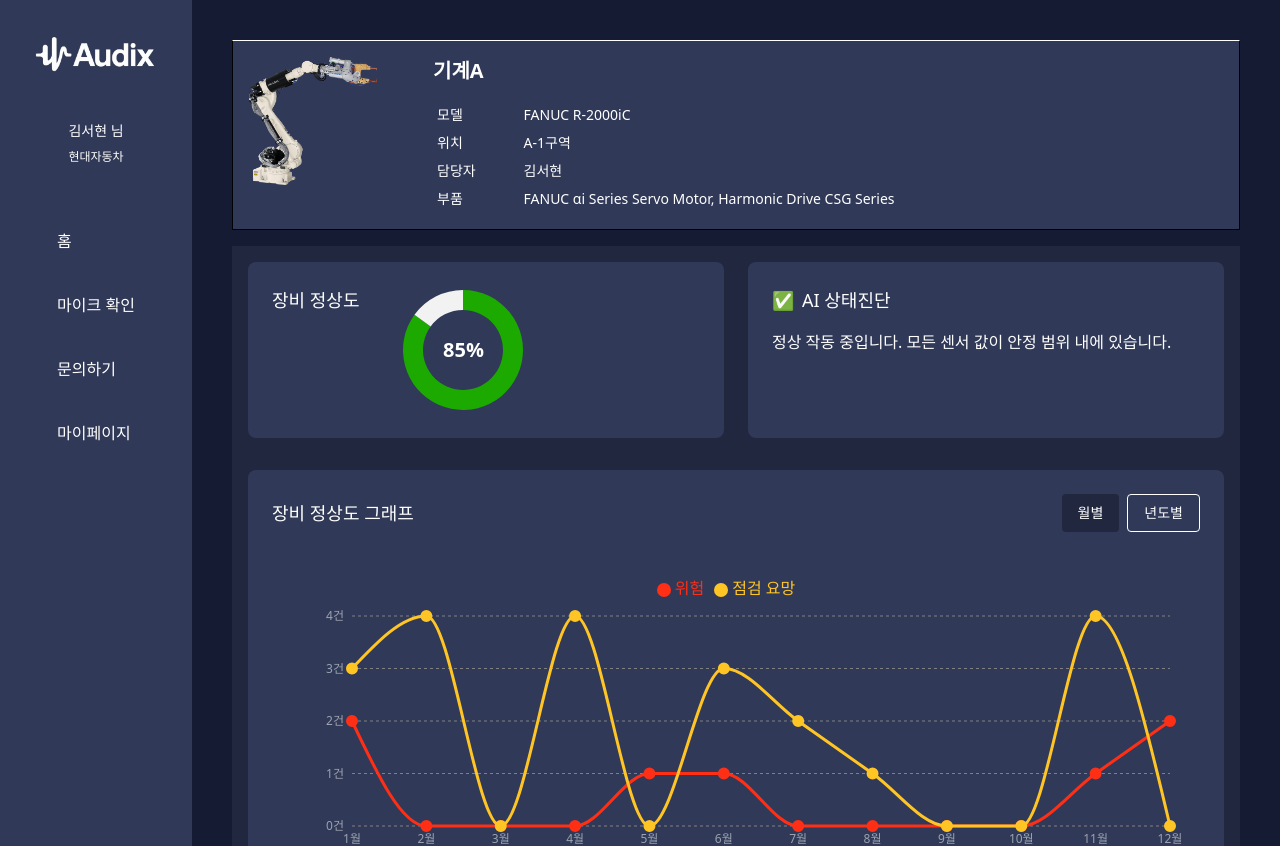
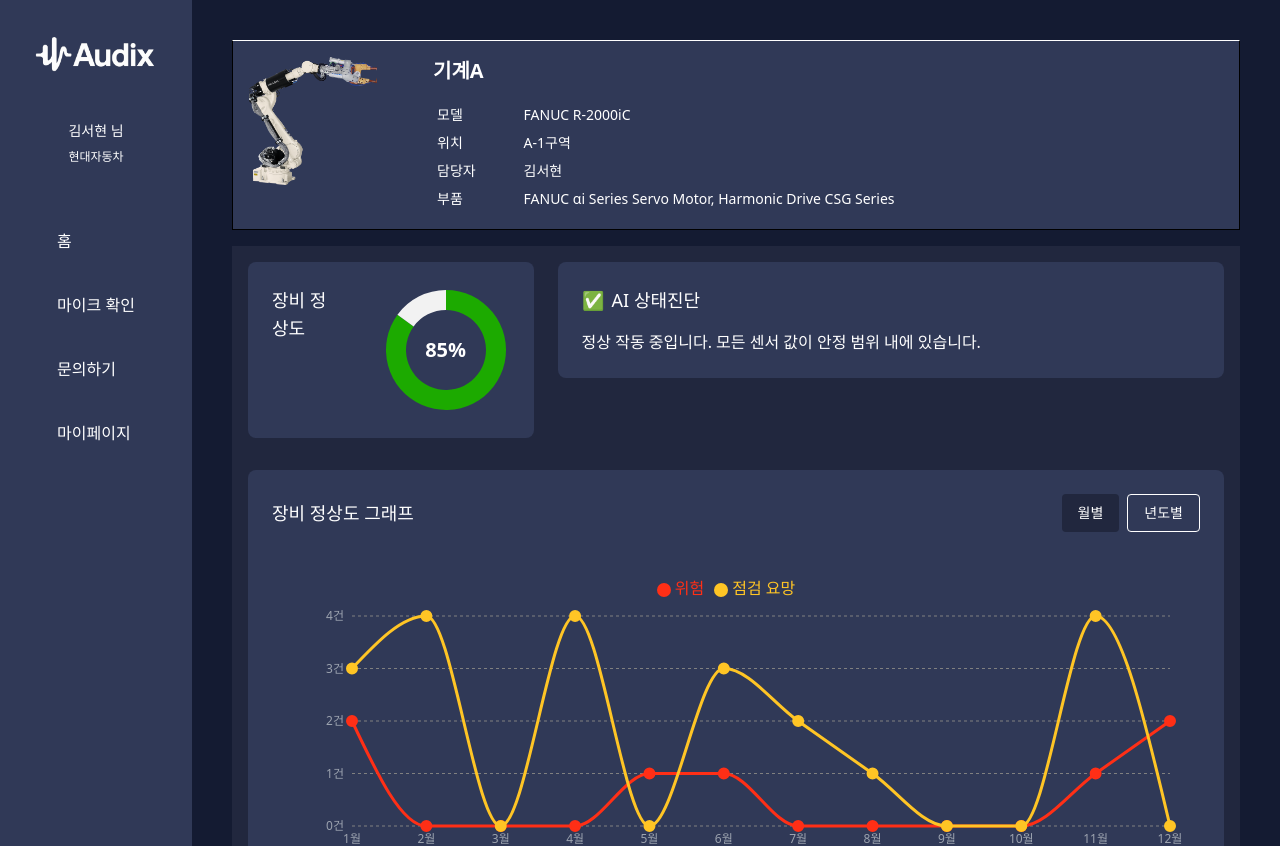
Before and after one commit to seohyeon0219/Audix-Web-FE, a Next.js app: page /area/1/machine/1 in a window 1280 px wide. Shown: the top 846 px of the page. Built offline with nearby package versions, Linux system fonts and the light colour scheme.

Commit message:
Design: 장비 정상도와 AI 상태진단 너비비율을 30:70로 조정

```diff
--- a/src/app/area/[id]/machine/[machineId]/page.tsx
+++ b/src/app/area/[id]/machine/[machineId]/page.tsx
@@ -24,16 +24,20 @@
                 <Info areaId={areaId} machineId={machineId} />
             </div>
             {/* 통계 섹션 */}
-            <div className='bg-main-500 grid grid-cols-1 lg:grid-cols-2 gap-6 p-4 mt-4'>
+            <div className='bg-main-500 flex gap-6 p-4 mt-4'>
+                <div className='flex-[3] min-w-0'>
                     <MachinePieChart
                         areaId={areaId}
                         machineId={machineId}
                         title="장비 정상도"
                     />
+                </div>
+                <div className='flex-[7] min-w-0'>
                     <AiText
                         areaId={areaId}
                         machineId={machineId}
                     />
+                </div>
             </div>
             {/* 선그래프 */}
             <div className='bg-main-500 p-4'>
```
Lines whose indentation alone changed are shown as unchanged.
